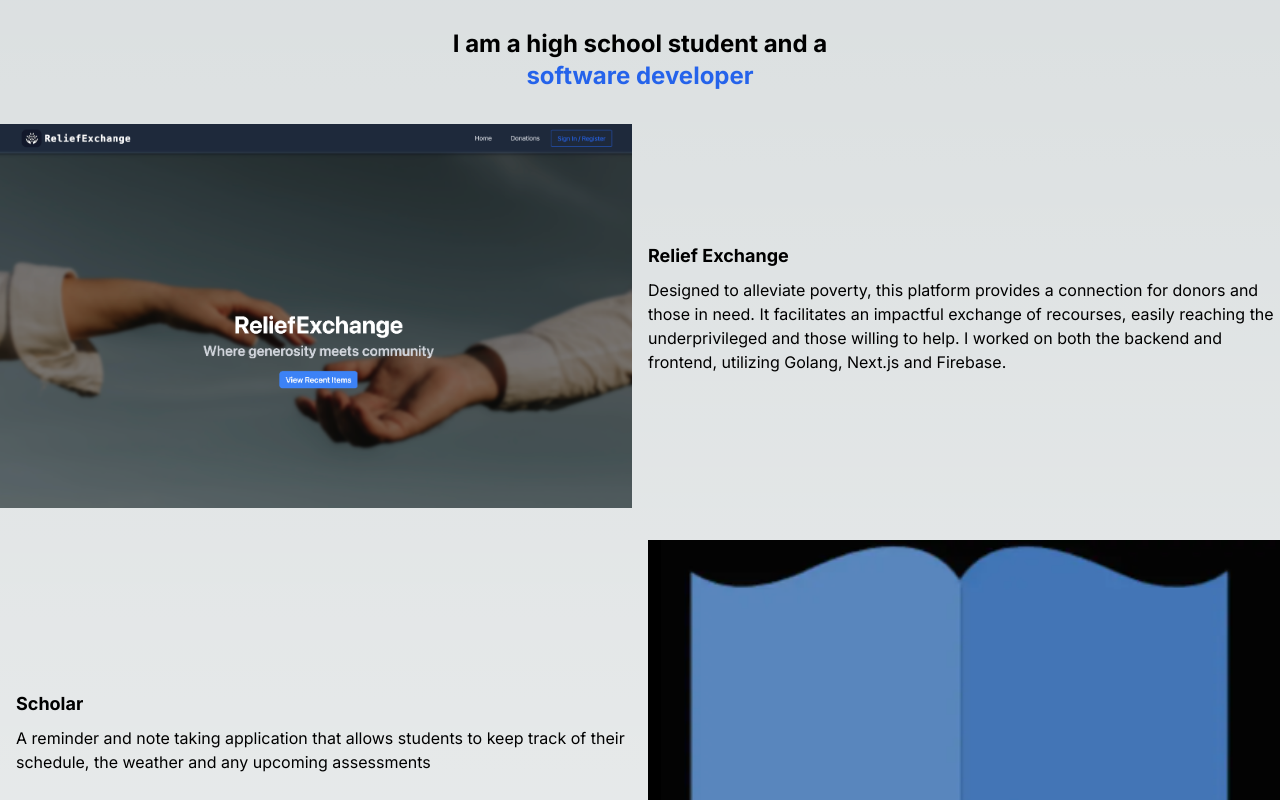
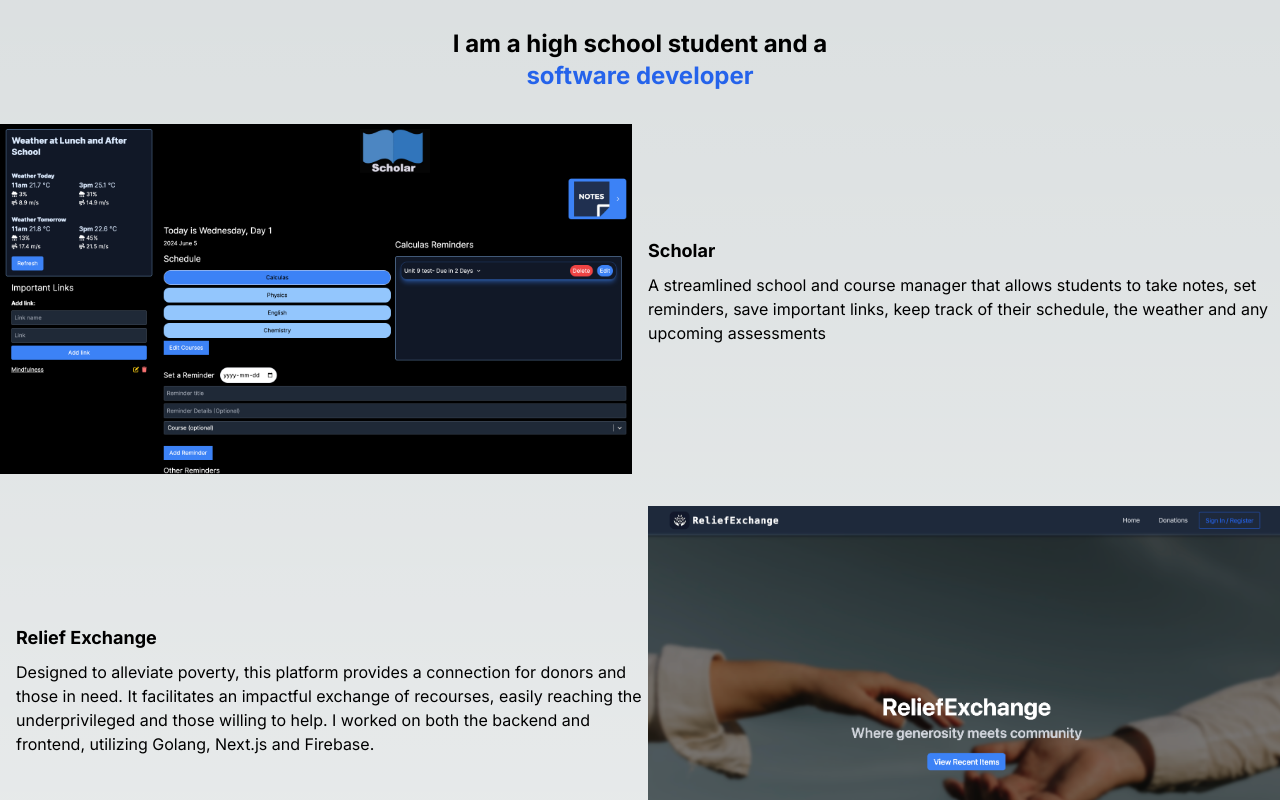
Before and after one commit to JoshuaChou10/portfolio, a Next.js app: page / in a window 1280 px wide. Shown: the part 440-1240 px from the top of the page. Built offline with nearby package versions, Linux system fonts and the light colour scheme.

Commit message:
changed scholar project display image

```diff
--- a/app/page.tsx
+++ b/app/page.tsx
@@ -12,9 +12,9 @@ import { setDefaultAutoSelectFamily } from "net";
 const Home = () => {
   const [animate] = useState(true);
   const projects = [
+    {title:'Scholar', description: 'A streamlined school and course manager that allows students to take notes, set reminders, save important links, keep track of their schedule, the weather and any upcoming assessments', imageUrl: '/scholar.png' ,link:"https://scholar-j.vercel.app/"},
 
     { title: 'Relief Exchange', description: 'Designed to alleviate poverty, this platform provides a connection for donors and those in need. It facilitates an impactful exchange of recourses, easily reaching the underprivileged and those willing to help. I worked on both the backend and frontend, utilizing Golang, Next.js and Firebase. ', imageUrl: '/relief-ex.png' ,link:"https://reliefexchange.aritrosaha.ca/"},
-    {title:'Scholar', description: 'A reminder and note taking application that allows students to keep track of their schedule, the weather and any upcoming assessments', imageUrl: '/scholar.png' ,link:"https://scholar-j.vercel.app/"},
     { title: 'Learn Chemistry-Brookedge Academy', description: "An interactive app developed for Brookedge Academy. I received the Volunteer of the Year award for the development of this app. It was posted on Brookedge Academy's main website. The interactive quizzes and features were used in the Young Chemists Workshop I led. ", imageUrl: '/chem.png' ,link:'https://b1358921-2679-4540-ad80-6ce226ec2015-00-2pblzev010xm4.riker.replit.dev/'},
     { title: 'Fraser Hacks', description: "The website for John Fraser Secondary Schools official hackathon, I was ressponsible for the animations and hackathon description.", imageUrl: '/hacks.png' ,link:'https://www.fraserhacks.ca/'},
 
```
Also changed, not shown: public/scholar.png.
